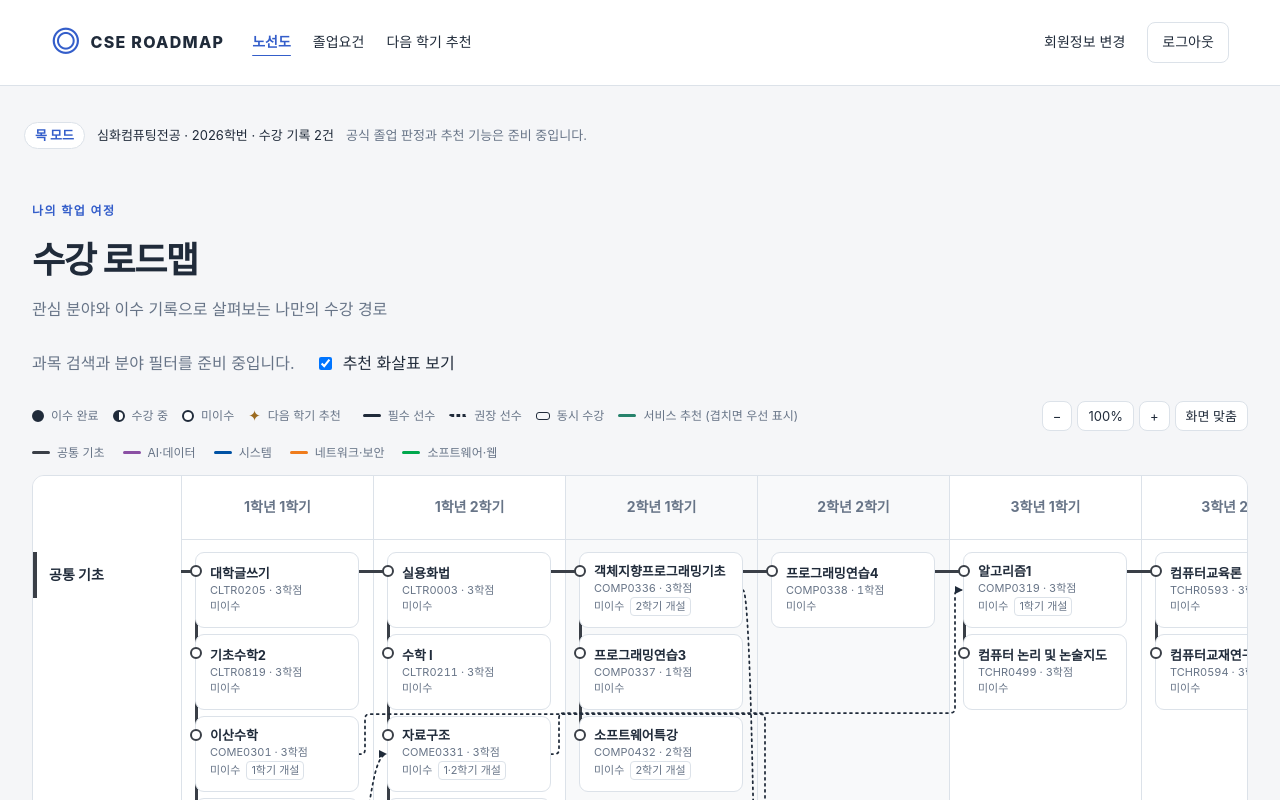
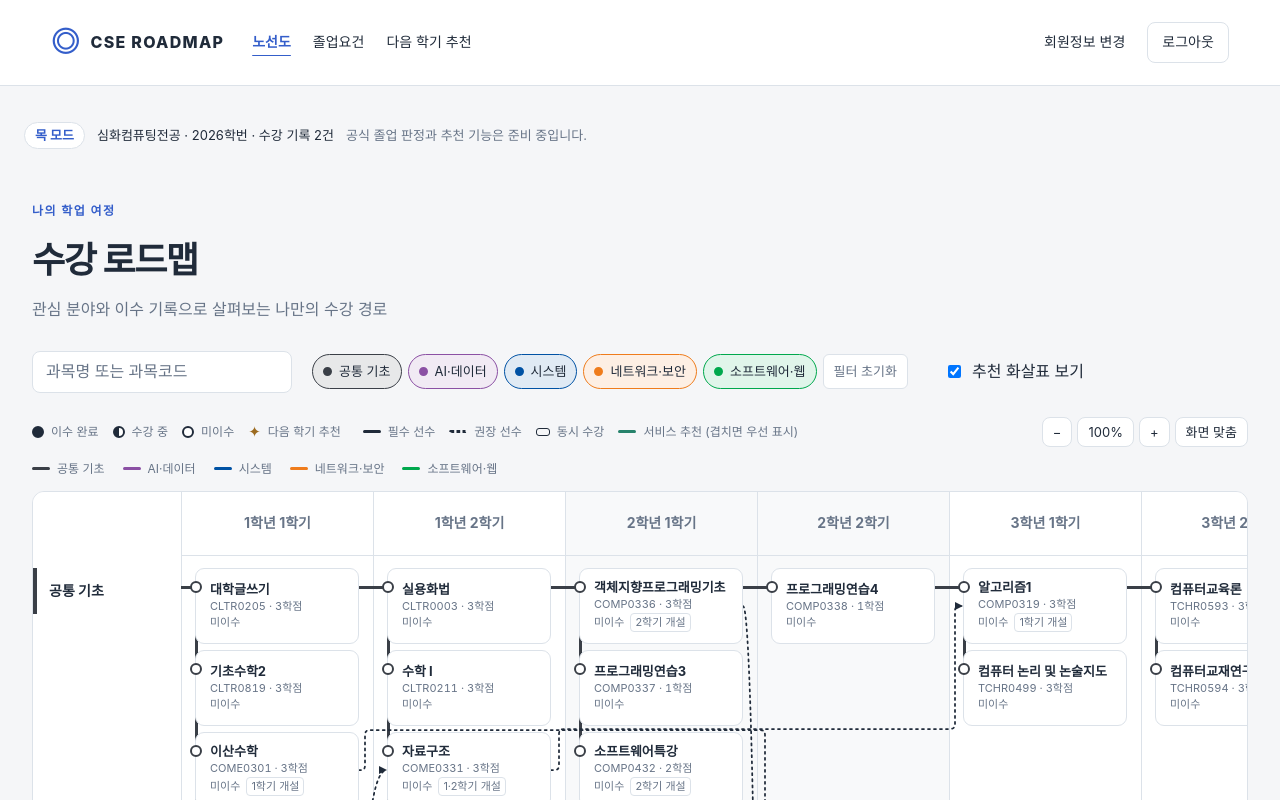
Before and after one commit to bbong8/cse-roadmap, a Next.js app: page /roadmap in a window 1280 px wide. Shown: the top 800 px of the page. Built offline with nearby package versions, Linux system fonts and the light colour scheme.

Commit message:
[#20] [P1][노선도] 과목 검색 · 분야 필터
Closes #20

```diff
--- a/src/features/roadmap-search/index.tsx
+++ b/src/features/roadmap-search/index.tsx
@@ -1,7 +1,108 @@
-import type { JSX } from 'react';
-import type { CourseCode, FieldId } from '@/types/reference';
+'use client';
 
-// #20 계약 스텁
-export function RoadmapSearch(_props: { onSelect(code: CourseCode): void; visibleFields: FieldId[]; onChangeVisibleFields(ids: FieldId[]): void }): JSX.Element {
-  void _props; return <span className="muted">과목 검색과 분야 필터를 준비 중입니다.</span>;
+import { useId, useMemo, useRef, useState, type CSSProperties, type JSX } from 'react';
+import { getCurriculum } from '@/lib/reference';
+import { useProfile, useReference } from '@/lib/user-data/hooks';
+import type { Course, CourseCode, FieldId } from '@/types/reference';
+import styles from './search.module.css';
+
+function normalize(query: string): string {
+  return query.normalize('NFKC').replace(/\s+/g, '').toLowerCase();
 }
+
+export function RoadmapSearch({
+  onSelect, visibleFields, onChangeVisibleFields,
+}: {
+  onSelect(code: CourseCode): void;
+  visibleFields: FieldId[];
+  onChangeVisibleFields(ids: FieldId[]): void;
+}): JSX.Element {
+  const { profile } = useProfile();
+  const { courses, fields } = useReference();
+  const [query, setQuery] = useState('');
+  const inputId = useId();
+  const input = useRef<HTMLInputElement>(null);
+  const results = useRef<HTMLUListElement>(null);
+  const program = profile?.program_id;
+  const year = profile?.admission_year;
+
+  const roadmapCourses = useMemo(() => {
+    if (!program || year === undefined) return [];
+
+    const codes = new Set(getCurriculum(program, year).map(({ course_code }) => course_code));
+    return Array.from(codes, (code) => courses.get(code))
+      .filter((course): course is Course => course !== undefined)
+      .sort((a, b) => a.name_ko.localeCompare(b.name_ko, 'ko') || a.course_code.localeCompare(b.course_code));
+  }, [courses, program, year]);
+  const term = normalize(query);
+  const matches = useMemo(() => term ? roadmapCourses.filter((course) =>
+    [course.course_code, course.name_ko, course.name_en ?? '', ...course.name_variants]
+      .some((value) => normalize(value).includes(term)),
+  ) : [], [roadmapCourses, term]);
+
+  function select(code: CourseCode): void {
+    setQuery('');
+    input.current?.focus({ preventScroll: true });
+    onSelect(code);
+  }
+
+  const allFields = fields.map(({ field_id }) => field_id);
+  return (
+    <div className={styles.tools}>
+      <form className={styles.search} role="search" aria-label="노선도 과목 검색"
+        onSubmit={(event) => {
+          event.preventDefault();
+          const match = matches[0];
+          if (match) select(match.course_code);
+        }}
+        onKeyDown={(event) => {
+          if (!event.nativeEvent.isComposing && event.key === 'Escape' && query) {
+            event.preventDefault();
+            setQuery('');
+            input.current?.focus();
+          }
+        }}>
+        <label htmlFor={inputId} className={styles.label}>과목 검색</label>
+        <input id={inputId} ref={input} type="search" value={query} placeholder="과목명 또는 과목코드"
+          className={styles.input} onChange={(event) => setQuery(event.target.value)}
+          onKeyDown={(event) => {
+            if (!event.nativeEvent.isComposing && event.key === 'ArrowDown' && matches.length) {
+              event.preventDefault();
+              results.current?.querySelector('button')?.focus();
+            }
+          }} />
+        {term && (
+          <div className={styles.results}>
+            {matches.length === 0 ? <p role="status">검색 결과가 없어요.</p> : (
+              <ul ref={results} aria-label="과목 검색 결과">
+                {matches.map((course) => (
+                  <li key={course.course_code}>
+                    <button type="button" onClick={() => select(course.course_code)}>
+                      <span>{course.name_ko}</span>{' '}<small>{course.course_code}</small>
+                    </button>
+                  </li>
+                ))}
+              </ul>
+            )}
+          </div>
+        )}
+      </form>
+      <div role="group" aria-label="분야 필터" className={styles.filters}>
+        {fields.map((field) => {
+          const shown = visibleFields.includes(field.field_id);
+          return (
+            <button key={field.field_id} type="button" aria-pressed={shown} className={styles.chip}
+              style={{ '--field-light': field.color, '--field-dark': field.color_dark ?? field.color } as CSSProperties}
+              onClick={() => onChangeVisibleFields(shown
+                ? visibleFields.filter((id) => id !== field.field_id)
+                : [...visibleFields, field.field_id])}>
+              <span aria-hidden="true" />{field.name_ko}
+            </button>
+          );
+        })}
+        <button type="button" className={styles.reset} disabled={allFields.every((id) => visibleFields.includes(id))}
+          onClick={() => onChangeVisibleFields(allFields)}>필터 초기화</button>
+      </div>
+    </div>
+  );
+}
--- /dev/null
+++ b/src/features/roadmap-search/search.module.css
@@ -0,0 +1,154 @@
+.tools,
+.filters {
+  display: flex;
+  align-items: center;
+  flex-wrap: wrap;
+  gap: 10px;
+}
+
+.tools {
+  min-width: 0;
+  gap: 14px 20px;
+}
+
+.search {
+  position: relative;
+  width: min(260px, 100%);
+}
+
+.label {
+  position: absolute;
+  width: 1px;
+  height: 1px;
+  overflow: hidden;
+  clip-path: inset(50%);
+  white-space: nowrap;
+}
+
+.input {
+  width: 100%;
+  min-height: 40px;
+  padding: 7px 13px;
+  border: 1px solid var(--line);
+  border-radius: 8px;
+  color: var(--text);
+  background: var(--surface);
+}
+
+.input::placeholder {
+  color: var(--muted);
+}
+
+.results {
+  position: absolute;
+  z-index: 5;
+  inset-inline: 0;
+  top: calc(100% + 5px);
+  max-height: 17rem;
+  overflow: auto;
+  border: 1px solid var(--line);
+  border-radius: 8px;
+  color: var(--text);
+  background: var(--surface);
+  box-shadow: 0 6px 25px color-mix(in srgb, var(--text) 13%, transparent);
+}
+
+.results ul,
+.results p {
+  margin: 0;
+  padding: 5px;
+}
+
+.results ul {
+  list-style: none;
+}
+
+.results p {
+  padding: 10px 12px;
+  color: var(--muted);
+  font-size: 13px;
+}
+
+.results button {
+  display: flex;
+  flex-wrap: wrap;
+  justify-content: space-between;
+  align-items: baseline;
+  gap: 3px 10px;
+  width: 100%;
+  padding: 8px;
+  text-align: start;
+  border: 0;
+  border-radius: 5px;
+  color: var(--text);
+  background: transparent;
+  cursor: pointer;
+  font-size: 13px;
+}
+
+.results button:hover,
+.results button:focus-visible {
+  background: var(--bg);
+  outline-offset: -3px;
+}
+
+.results small {
+  color: var(--muted);
+  font-variant-numeric: tabular-nums;
+}
+
+.filters {
+  gap: 6px;
+}
+
+.chip,
+.reset {
+  padding: 6px 10px;
+  border: 1px solid var(--line);
+  font-size: 13px;
+  cursor: pointer;
+}
+
+.chip {
+  --field: var(--field-light);
+  display: inline-flex;
+  align-items: center;
+  gap: 7px;
+  border-radius: 999px;
+  color: var(--muted);
+  background: var(--surface);
+}
+
+@media (prefers-color-scheme: dark) {
+  .chip {
+    --field: var(--field-dark);
+  }
+}
+
+.chip span {
+  width: 9px;
+  height: 9px;
+  border: 2px solid var(--field);
+  border-radius: 50%;
+}
+
+.chip[aria-pressed='true'] {
+  border-color: var(--field);
+  color: var(--text);
+  background: color-mix(in srgb, var(--field) 12%, var(--surface));
+}
+
+.chip[aria-pressed='true'] span {
+  background: var(--field);
+}
+
+.reset {
+  border-radius: 6px;
+  color: var(--accent);
+  background: var(--surface);
+}
+
+.reset:disabled {
+  color: var(--muted);
+  cursor: default;
+}
```
Also changed, not shown: 1 other file (tests, documents, lock files or other folders).
